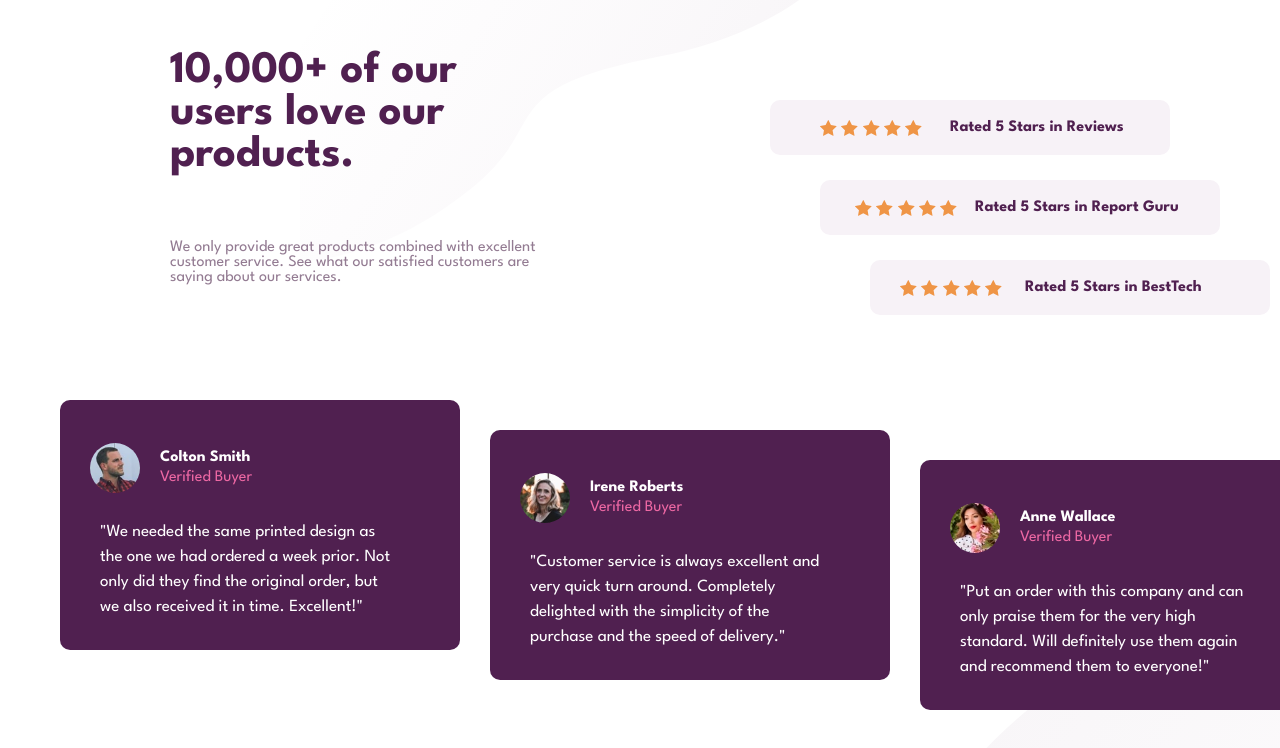
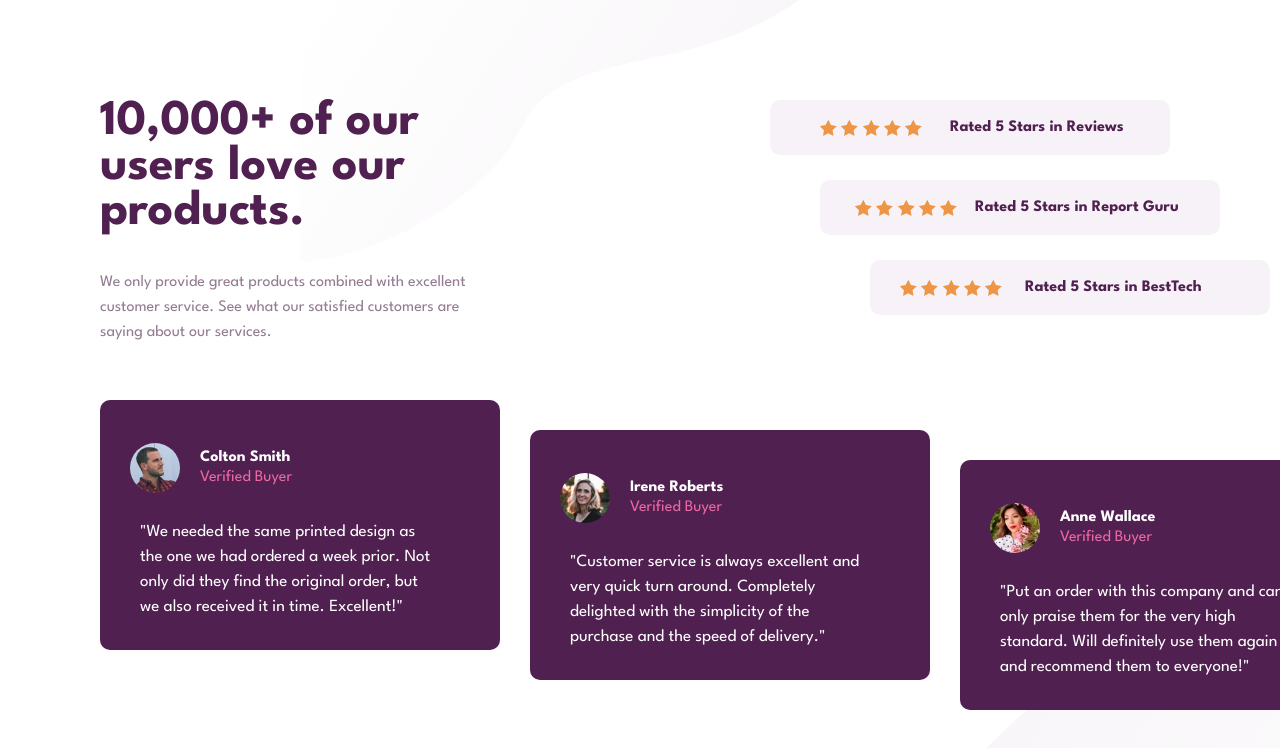
Before and after one commit to ferlaxi/SocialProofSectionbyFer, a plain HTML site: page index.html in a window 1280 px wide. Shown: the top 748 px of the page. Drawn offline with Linux system fonts and the light colour scheme.

Commit message:
updateindex2

```diff
--- a/css/estilo.css
+++ b/css/estilo.css
@@ -29,14 +29,15 @@ body{
 
 .title{
     position: absolute;
-    width: 300px;
+    width: 400px;
     height: 80px;
     font-family: 'League Spartan', sans-serif;
-    font-size: 45px;
+    font-size: 50px;
     margin-left: 300px;
     margin-top: 180px;
     font-weight: bolder;
     color: hsl(300, 43%, 22%);
+    line-height: 45px;
 }
 .description{
     position: absolute;
@@ -46,6 +47,7 @@ body{
     margin-left: 300px;
     font-family: 'League Spartan', sans-serif;
     color: hsl(303, 10%, 53%);
+    line-height: 25px;
 }
 
 
@@ -406,13 +408,13 @@ body{
 
 @media (max-width: 1440px){
     .title{
-        margin-left: 170px;
-        margin-top: 150px;
+        margin-left: 100px;
+        margin-top: 200px;
     }
 
     .description{
-        margin-top: -50px;
-        margin-left: 170px;
+        margin-top: -20px;
+        margin-left: 100px;
     }
 
     .seccionEstrellas{
@@ -421,7 +423,7 @@ body{
     }
 
     .perfiles{
-        margin-left: -230px;
+        margin-left: -190px;
         width: 0px;
     }
 }
```
